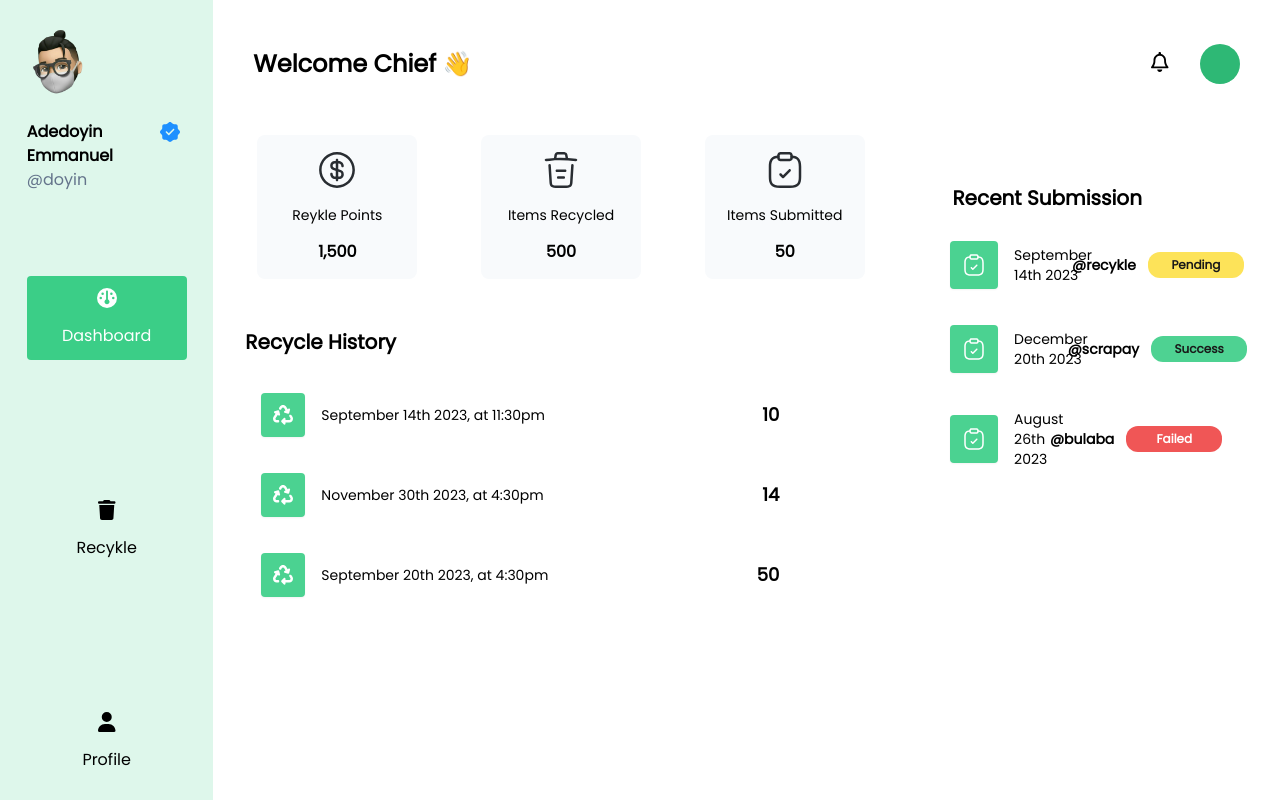
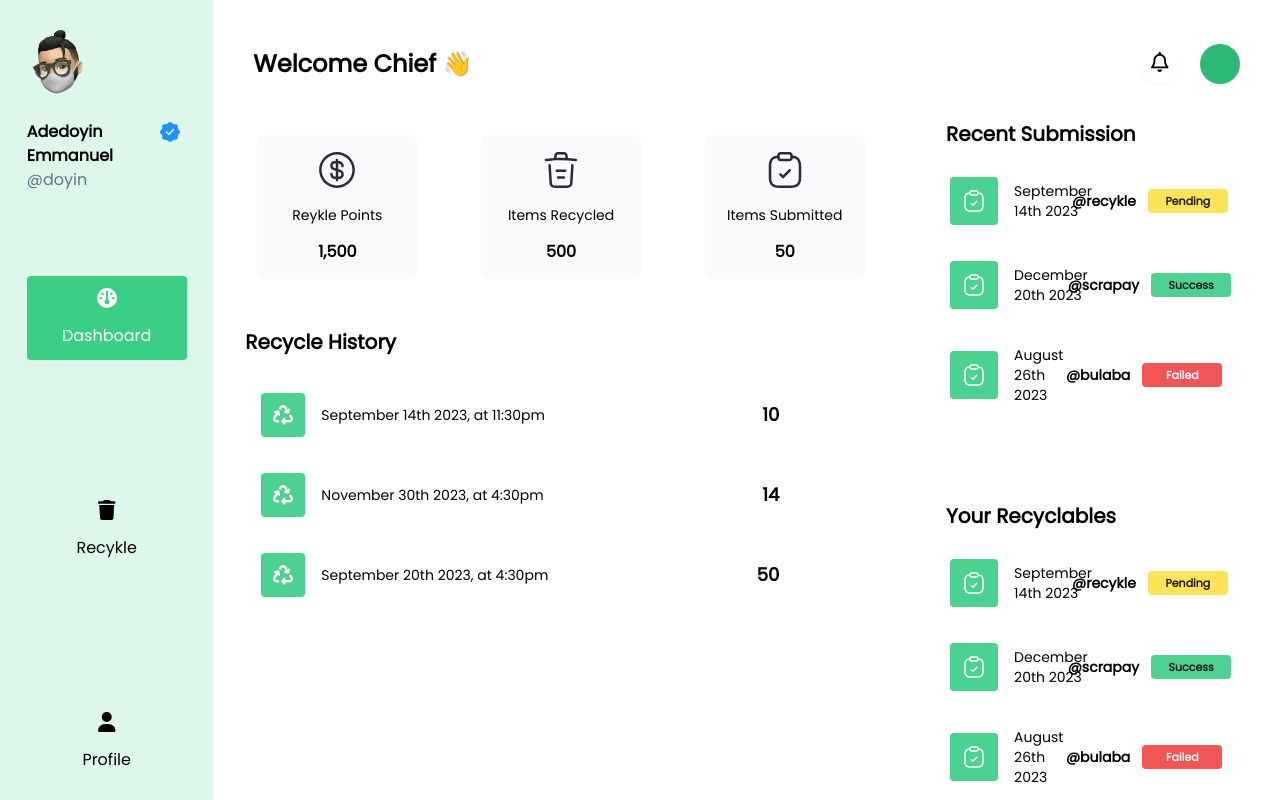
Before and after one commit to Adedoyin-Emmanuel/Recykle, a React (Vite) app: page /dashboard in a window 1280 px wide. Built offline with nearby package versions, Linux system fonts and the light colour scheme.

Commit message:
Revamped user dashboard

```diff
--- a/src/components/DashboardHeader/DashboardHeader.tsx
+++ b/src/components/DashboardHeader/DashboardHeader.tsx
@@ -26,7 +26,7 @@ const DashboardHeader: React.FC = ({
           <FontAwesomeIcon
             icon={faBell}
             size={"lg"}
-            className="transition-colors transform-gpu hover:bg-slate-100 p-3 rounded-full hover:text-green-300"
+            className="transition-colors transform-gpu hover:bg-slate-100 p-3 shadow-sm rounded-full hover:text-green-300"
           />
         </section>
 
--- a/src/components/SubmissionCard/SubmissionCard.tsx
+++ b/src/components/SubmissionCard/SubmissionCard.tsx
@@ -21,19 +21,19 @@ const SubmissionCard = ({
     switch (status) {
       case "success":
         return (
-          <div className="bg-green-200 text-[12px] font-bold w-24 rounded-xl opacity-90 hover:opacity-100 capitalize p-1 text-center">
+          <div className="bg-green-200 text-[11px] font-bold w-20 rounded opacity-90 hover:opacity-100 capitalize p-1 text-center">
             success
           </div>
         );
       case "failed":
         return (
-          <div className="bg-red-500 text-[12px] font-bold w-24 text-white rounded-xl opacity-90 hover:opacity-100 capitalize p-1 text-center">
+          <div className="bg-red-500 text-[11px] font-bold w-20 text-white rounded opacity-90 hover:opacity-100 capitalize p-1 text-center">
             failed
           </div>
         );
       case "pending":
         return (
-          <div className="bg-yellow-300 text-[12px] w-24 font-bold rounded-xl opacity-90 hover:opacity-100 capitalize p-1 text-center">
+          <div className="bg-yellow-300 text-[11px] w-20 font-bold rounded opacity-90 hover:opacity-100 capitalize p-1 text-center">
             pending
           </div>
         );
--- a/src/pages/Dashboard/Dashboard.tsx
+++ b/src/pages/Dashboard/Dashboard.tsx
@@ -13,9 +13,10 @@ const Dashboard = (): JSX.Element => {
     <DashboardComponent onDashboardPage>
       <DashboardHeader />
 
-      <div className="w-full flex flex-col lg:flex-row gap-x-5">
-        <div className="first-section w-full lg:w-8/12">
+      <div className="w-full flex flex-col xl:flex-row gap-x-5">
+        <div className="first-section w-full xl:w-8/12">
           <div className="grid p-3 lg:grid-cols-3 gap-10">
+            {/* we would create another container for the md, sm and mobile screens */}
             <UtilityBox>
               <img src={Dollar} alt="dollar-bill" className="h-10 w-10" />
               <p className="total-balance capitalize text-sm">reykle points</p>
@@ -66,11 +67,38 @@ const Dashboard = (): JSX.Element => {
           </section>
         </div>
 
-        <div className="second-section w-full lg:w-4/12 h-screen mt-16">
-          <h4 className="capitalize font-bold text-[20px] md:mx-5 md:p-3">
-            recent submission
-          </h4>
-          <section className="submission-cards  md:w-11/12 flex flex-col items-center justify-center mx-auto">
+        <div className="second-section w-full xl:w-4/12 mt-16 md:mt-0 grid grid-cols-1  items-center justify-center">
+          <section className="submission-cards   md:w-11/12 flex flex-col items-center justify-center xl:mx-auto mb-16">
+            <section className="header w-full flex">
+              <h4 className="capitalize font-bold text-[20px] md:p-3">
+                recent submission
+              </h4>
+            </section>
+            <SubmissionCard
+              status="pending"
+              submissionCompany="recykle"
+              submissionDate="September 14th 2023"
+            />
+
+            <SubmissionCard
+              status="success"
+              submissionCompany="scrapay"
+              submissionDate="December 20th 2023"
+            />
+
+            <SubmissionCard
+              status="failed"
+              submissionCompany="bulaba"
+              submissionDate="August 26th 2023"
+            />
+          </section>
+
+          <section className="submission-cards  md:w-11/12 flex flex-col items-center justify-center xl:mx-auto mb-16">
+            <section className="header w-full flex">
+              <h4 className="capitalize font-bold text-[20px] md:p-3">
+                your recyclables
+              </h4>
+            </section>
             <SubmissionCard
               status="pending"
               submissionCompany="recykle"
```
